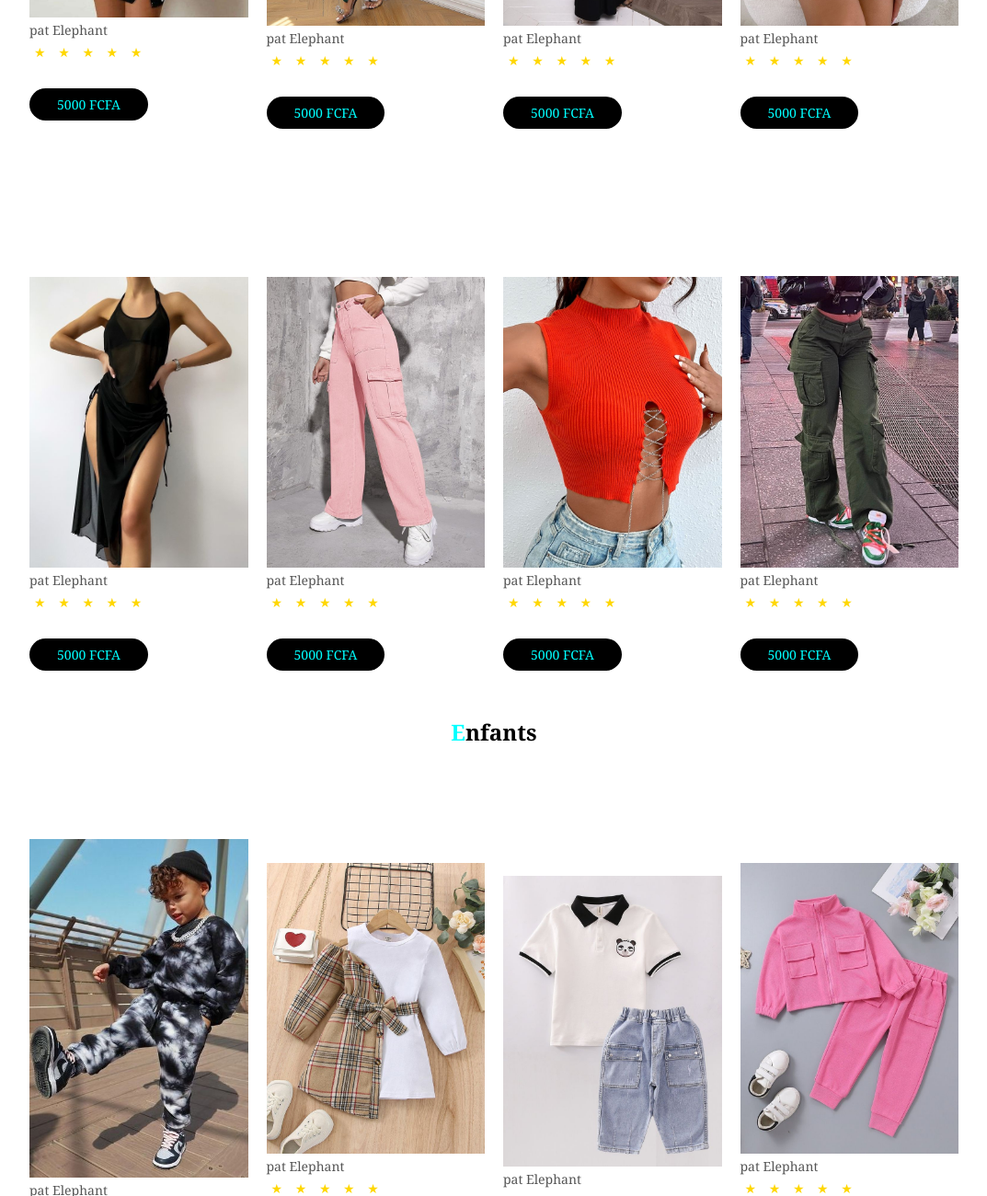
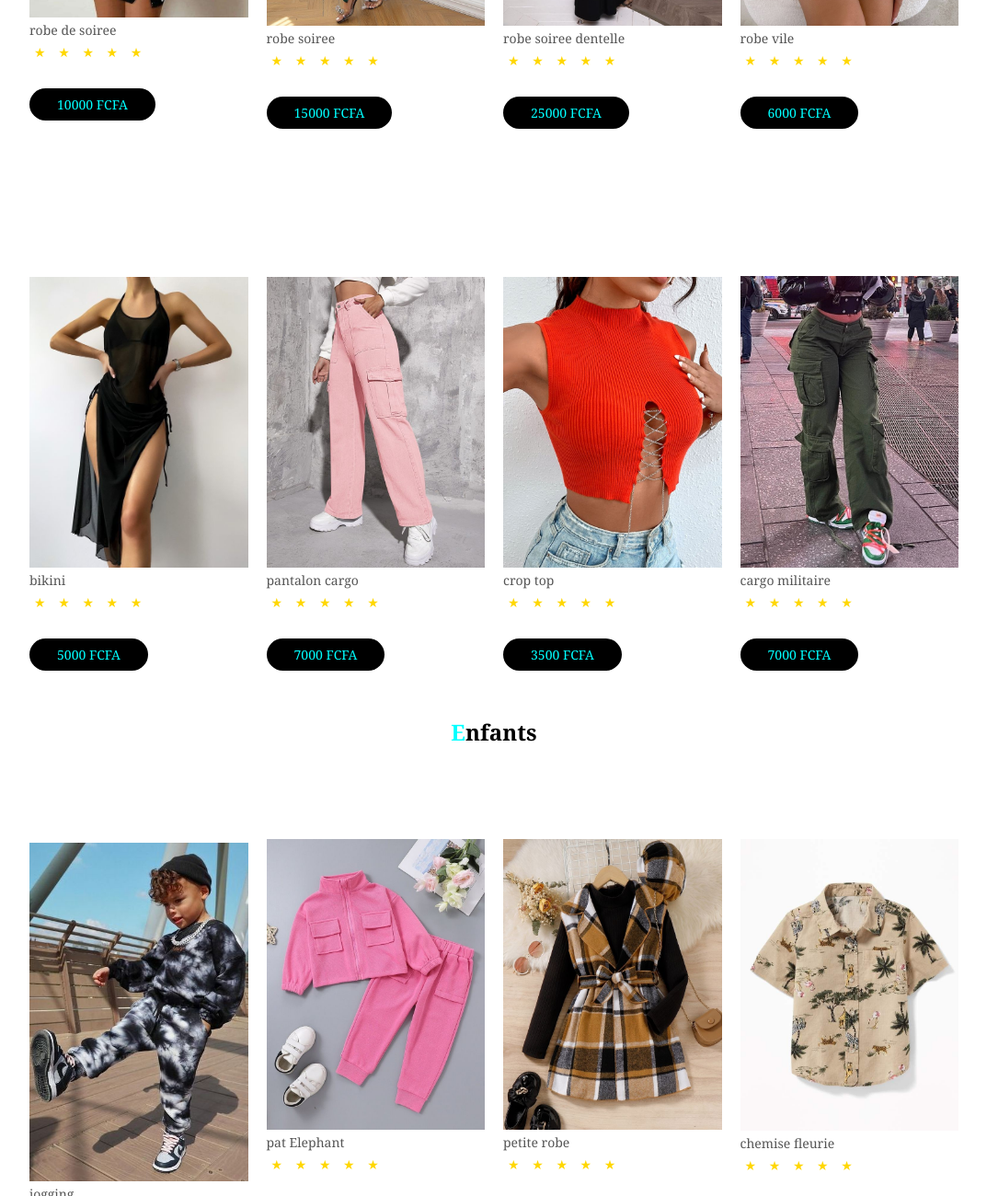
Before and after one commit to SAM-Coder24/tp108, a plain HTML site: page index.html in a window 1280 px wide. Shown: the part 3131-4431 px from the top of the page at 92% size, without its empty margins (103-1176 px from the left). Drawn offline with nearby package versions, Linux system fonts and the light colour scheme.

Commit message:
Update index.html
arrange names

```diff
--- a/index.html
+++ b/index.html
@@ -88,7 +88,7 @@
     <div class="row">
         <div class="col-4">
           <a href="detail.html"><img src="HC2.jpg" alt="pan"></a>
-           <h4>Pantalon</h4>
+           <h4>Ensemble</h4>
            <span class="c2">
             <div></div>
             <span class="c2">
@@ -104,11 +104,11 @@
                 </span>
             </span>
         </span>
-            <p>5000 FCFA</p>
+            <p>5500 FCFA</p>
         </div>
         <div class="col-4">
           <a href="detail.html"><img src="HH21.jpg" alt="pan"></a>
-           <h4>pat Elephant</h4>
+           <h4>T-shirt</h4>
            <span class="c2">
             <div></div>
             <span class="c2">
@@ -124,11 +124,11 @@
                 </span>
             </span>
         </span>
-            <p>5000 FCFA</p>
+            <p>3500 FCFA</p>
         </div>
         <div class="col-4">
           <a href="detail.html"><img src="H12.jpg" alt="pan"></a>
-           <h4>pat Elephant</h4>/a>
+           <h4>Ensemble</h4>/a>
 
            <span class="c2">
             <div></div>
@@ -210,7 +210,7 @@
                     </span>
                 </span>
             </span>
-            <p>5000 FCFA</p>
+            <p>4000 FCFA</p>
         </div>
         <div class="col-4">
 
@@ -231,7 +231,7 @@
                 </span>
             </span>
         </span>
-            <p>5000 FCFA</p>
+            <p>3500 FCFA</p>
         </div>
         <div class="col-4">
            <a href="detail.html"><img src="pan4.jpg" alt="pan"></a>
@@ -251,7 +251,7 @@
                 </span>
             </span>
         </span>
-            <p>5000 FCFA</p>
+            <p>6000 FCFA</p>
         </div>
     </div>
     <center><h2><span>F</span>emme</h2></center>
@@ -259,7 +259,7 @@
         <div class="col-4">
 
            <a href="detail.html"><img src="12.jpg" alt="pan"> </a>
-           <h4>pat Elephant</h4>
+           <h4>robe de soiree</h4>
            <span class="c2">
             <div></div>
             <span class="c2">
@@ -275,12 +275,12 @@
                 </span>
             </span>
         </span>
-            <p>5000 FCFA</p>
+            <p>10000 FCFA</p>
         </div>
         <div class="col-4">
 
             <a href="detail.html"><img src="21.jpg" alt="pan"></a>
-            <h4>pat Elephant</h4>
+            <h4>robe soiree</h4>
             <span class="c2">
                 <div></div>
                 <span class="c2">
@@ -296,12 +296,12 @@
                     </span>
                 </span>
             </span>
-            <p>5000 FCFA</p>
+            <p>15000 FCFA</p>
         </div>
         <div class="col-4">
 
            <a href="detail.html"><img src="24.jpg" alt="pan"></a>
-           <h4>pat Elephant</h4>
+           <h4>robe soiree dentelle</h4>
            <span class="c2">
             <div></div>
             <span class="c2">
@@ -317,12 +317,12 @@
                 </span>
             </span>
         </span>
-            <p>5000 FCFA</p>
+            <p>25000 FCFA</p>
         </div>
         <div class="col-4">
 
             <a href="detail.html"><img src="25.jpg" alt="pan"></a>
-            <h4>pat Elephant</h4>
+            <h4>robe vile</h4>
             <span class="c2">
              <div></div>
              <span class="c2">
@@ -338,11 +338,11 @@
                  </span>
              </span>
          </span>
-             <p>5000 FCFA</p>
+             <p>6000 FCFA</p>
          </div><div class="col-4">
 
             <a href="detail.html"><img src="60.jpg" alt="pan"></a>
-            <h4>pat Elephant</h4>
+            <h4>bikini </h4>
             <span class="c2">
              <div></div>
              <span class="c2">
@@ -362,7 +362,7 @@
          </div><div class="col-4">
 
             <a href="detail.html"><img src="134.jpg" alt="pan"></a>
-            <h4>pat Elephant</h4>
+            <h4>pantalon cargo</h4>
             <span class="c2">
              <div></div>
              <span class="c2">
@@ -378,12 +378,12 @@
                  </span>
              </span>
          </span>
-             <p>5000 FCFA</p>
+             <p>7000 FCFA</p>
          </div>
          <div class="col-4">
 
             <a href="detail.html"><img src="83.jpg" alt="pan"></a>
-            <h4>pat Elephant</h4>
+            <h4>crop top</h4>
             <span class="c2">
              <div></div>
              <span class="c2">
@@ -399,11 +399,11 @@
                  </span>
              </span>
          </span>
-             <p>5000 FCFA</p>
+             <p>3500 FCFA</p>
          </div>
         <div class="col-4">
            <a href="detail.html"><img src="105.jpg" alt="pan"></a>
-           <h4>pat Elephant</h4>
+           <h4>cargo militaire</h4>
            <span class="c2">
             <div></div>
             <span class="c2">
@@ -419,7 +419,7 @@
                 </span>
             </span>
         </span>
-            <p>5000 FCFA</p>
+            <p>7000 FCFA</p>
         </div>
     </div>
     <center><h2><span>E</span>nfants</h2></center>
@@ -427,7 +427,7 @@
         <div class="col-4">
 
            <a href="detail.html"><img src="b1.jpg" alt="pan"> </a>
-           <h4>pat Elephant</h4>
+           <h4>jogging</h4>
             <!-- <div class="rating">
                 <ion-icon name="star-outline"></ion-icon>
                 <ion-icon name="star-outline"></ion-icon>
@@ -447,51 +447,7 @@
                             </span>
                         </span>
                     </span>
-                </span>
-            </span>
-             <p>5000 FCFA</p>
-         </div>
-        <div class="col-4">
-
-            <a href="detail.html"><img src="b2.jpg" alt="pan"> </a>
-            <h4>pat Elephant</h4>
-             <!-- <div class="rating">
-                 <ion-icon name="star-outline"></ion-icon>
-                 <ion-icon name="star-outline"></ion-icon>
-                 <ion-icon name="star-outline"></ion-icon>
-                 <ion-icon name="star-outline"></ion-icon>
-                 <ion-icon name="star-half-outline"></ion-icon>
-             </div> -->
-             <span class="c2">
-                <div></div>
-                <span class="c2">
-                    <div></div>
-                    <span class="c2">
-                        <div></div>
-                        <span class="c2">
-                            <div></div>
-                            <span class="c2">
-                                <div></div>
-                            </span>
-                        </span>
-                    </span>
-                </span>
-            </span>
-             <p>5000 FCFA</p>
-         </div>
-
-         <div class="col-4">
-
-            <a href="detail.html"><img src="b13.jpg" alt="pan"> </a>
-            <h4>pat Elephant</h4>
-             <!-- <div class="rating">
-                 <ion-icon name="star-outline"></ion-icon>
-                 <ion-icon name="star-outline"></ion-icon>
-                 <ion-icon name="star-outline"></ion-icon>
-                 <ion-icon name="star-outline"></ion-icon>
-                 <ion-icon name="star-half-outline"></ion-icon>
-             </div> -->
-             <p>5000 FCFA</p>
+                </s00 FCFA</p>
          </div>
          <div class="col-4">
 
@@ -524,7 +480,7 @@
          <div class="col-4">
 
             <a href="detail.html"><img src="b5.jpg" alt="pan"> </a>
-            <h4>pat Elephant</h4>
+            <h4>petite robe</h4>
              <!-- <div class="rating">
                  <ion-icon name="star-outline"></ion-icon>
                  <ion-icon name="star-outline"></ion-icon>
@@ -547,12 +503,12 @@
                     </span>
                 </span>
             </span>
-             <p>5000 FCFA</p>
+             <p>9000 FCFA</p>
          </div>
         <div class="col-4">
 
             <a href="detail.html"><img src="b7.jpg" alt="pan"></a>
-            <h4>pat Elephant</h4>
+            <h4>chemise fleurie</h4>
             <!-- <div class="rating">
                 <ion-icon name="star-outline"></ion-icon>
                 <ion-icon name="star-outline"></ion-icon>
@@ -575,12 +531,12 @@
                     </span>
                 </span>
             </span>
-            <p>5000 FCFA</p>
+            <p>3000 FCFA</p>
         </div>
         <div class="col-4">
 
            <a href="detail.html"><img src="b10.jpg" alt="pan"></a>
-           <h4>pat Elephant</h4>
+           <h4>ensemble</h4>
             <!-- <div class="rating">
                 <ion-icon name="star-outline"></ion-icon>
                 <ion-icon name="star-outline"></ion-icon>
@@ -603,11 +559,11 @@
                     </span>
                 </span>
             </span>
-            <p>5000 FCFA</p>
+            <p>13000 FCFA</p>
         </div>
         <div class="col-4">
            <a href="detail.html"><img src="b12.jpg" alt="pan"></a>
-           <h4>pat Elephant</h4>
+           <h4>blusson jean</h4>
             <!-- <div class="rating">
                 <ion-icon name="star-outline"></ion-icon>
                 <ion-icon name="star-outline"></ion-icon>
@@ -630,7 +586,7 @@
                     </span>
                 </span>
             </span>
-            <p>5000 FCFA</p>
+            <p>7500 FCFA</p>
         </div>
     </div>
 
```
